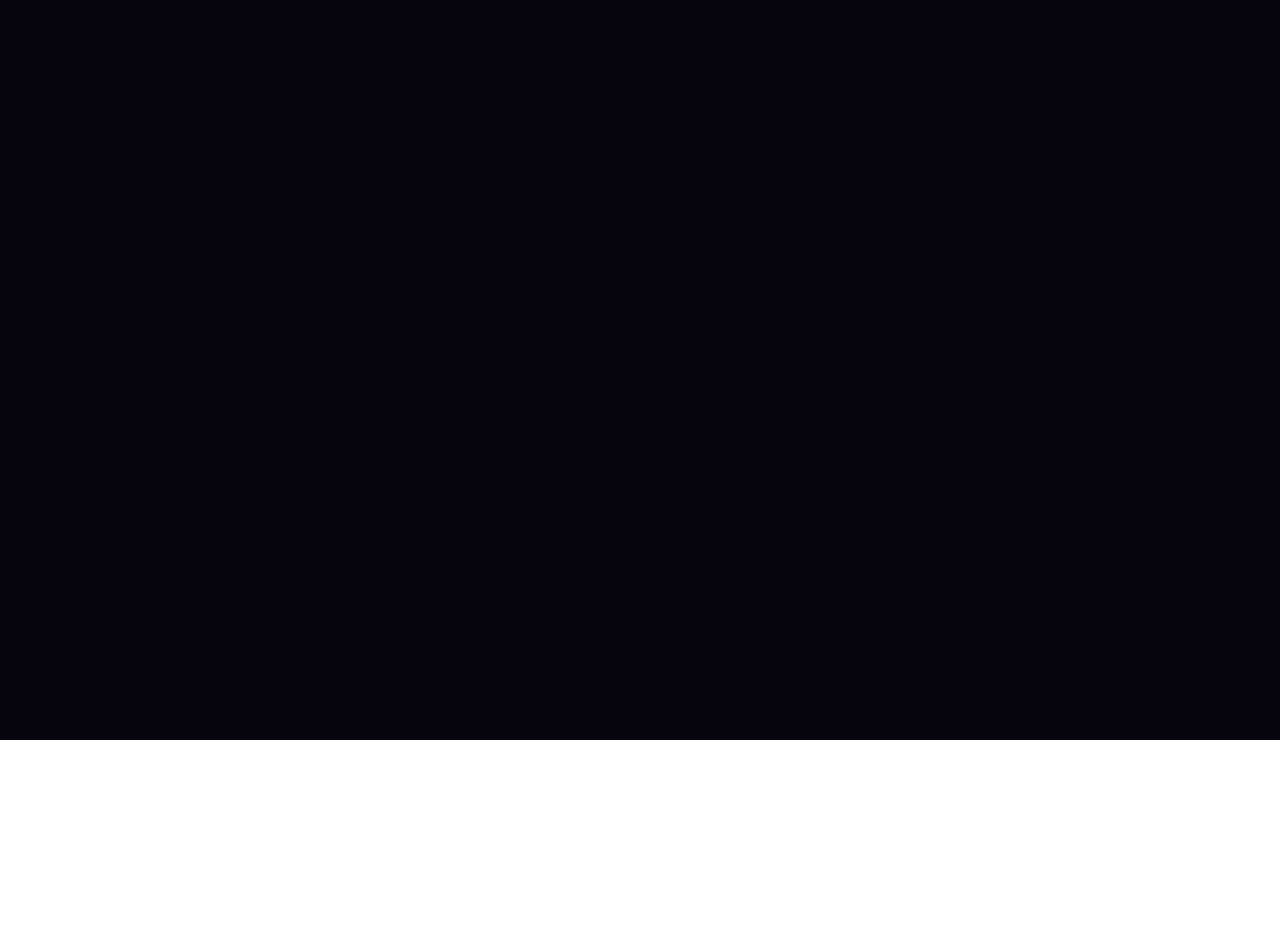
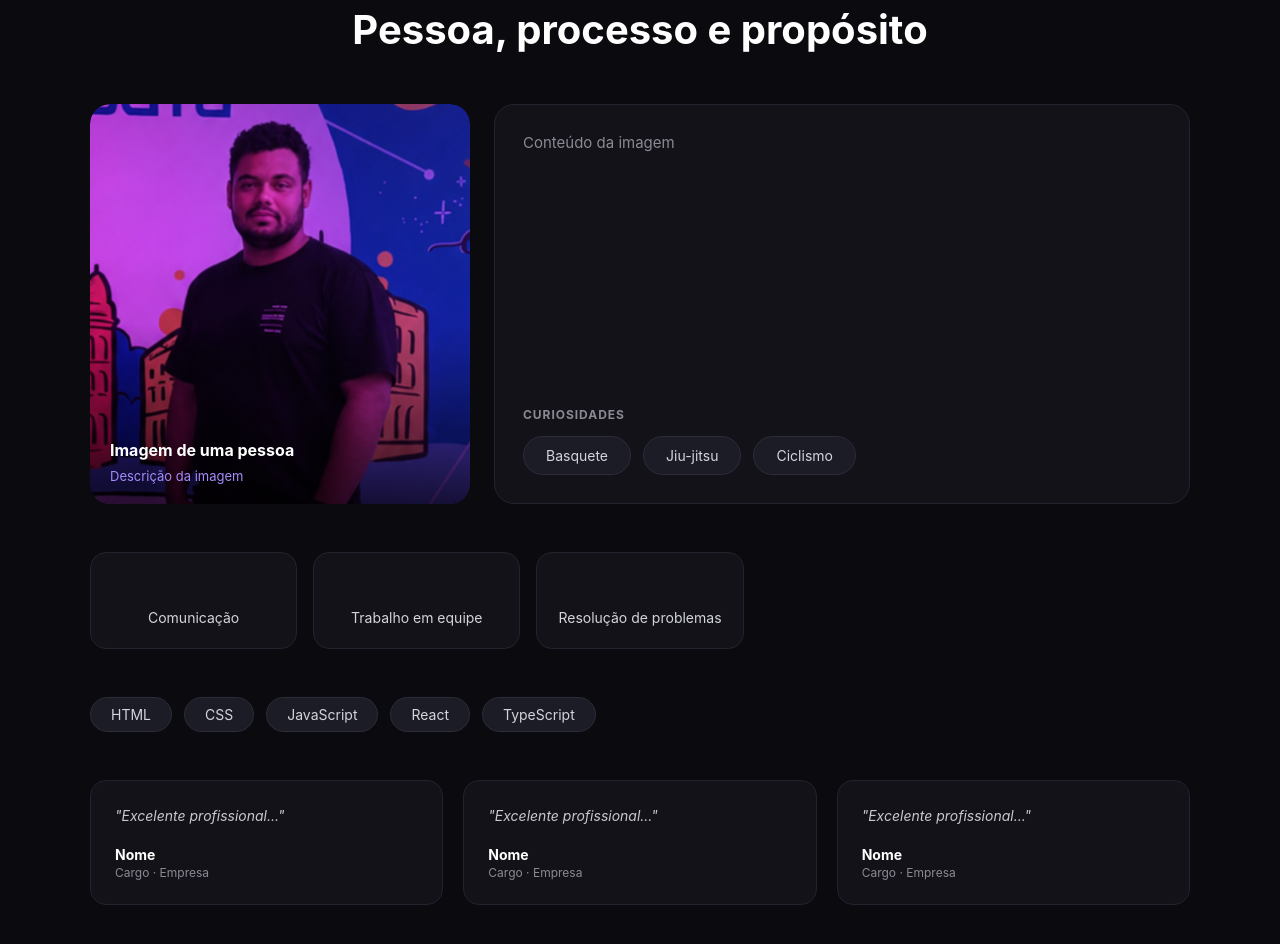
Before and after one commit to EdbertoSantos/Edberto-Santos-Portifolio, a React (Vite) app: page / in a window 1280 px wide. Shown: the part 860-1804 px from the top of the page. Before the commit the page ends 1600 px from the top, so only its background shows below. Built offline with nearby package versions, Linux system fonts and the light colour scheme.

Commit message:
feat: estrutura e estilização da seção home

```diff
--- a/src/section/Sobre/Sobre.css
+++ b/src/section/Sobre/Sobre.css
@@ -1,10 +1,318 @@
+/* ==========================================================================
+   Sobre.css
+   Baseado no design: "Pessoa, processo e propósito"
+   ========================================================================== */
+
 .sobre {
-  height: 100vh;
-  width: 100vw;
+  width: 100%;
+  background-color: #0a0a0f;
+  color: #ffffff;
+  padding: clamp(2rem, 6vw, 4rem) clamp(1rem, 5vw, 1.5rem);
+  font-family: 'Inter', 'Poppins', system-ui, -apple-system, sans-serif;
+}
+
+.sobre__content {
+  max-width: 68.75rem; /* 1100px */
+  margin: 0 auto;
   display: flex;
+  flex-direction: column;
+  gap: clamp(1.5rem, 5vw, 3rem);
+}
+
+/* ---------- Título ---------- */
+
+.sobre__title {
+  text-align: center;
+  font-size: clamp(1.5rem, 5vw, 2.5rem);
+  font-weight: 700;
+  line-height: 1.3;
+  margin: 0;
+}
+
+@media (max-width: 37.5em) {
+  .sobre__title {
+    text-align: left;
+  }
+}
+
+.sobre__title .highlight,
+.sobre__title span {
+  background: linear-gradient(90deg, #a78bfa, #7c3aed);
+  -webkit-background-clip: text;
+  background-clip: text;
+  color: transparent;
+}
+
+/* ---------- Bloco imagem + texto ---------- */
+
+.sobre__img_content {
+  display: grid;
+  grid-template-columns: minmax(0, 23.75rem) minmax(0, 1fr);
+  gap: clamp(1rem, 3vw, 1.5rem);
+  align-items: stretch;
+}
+
+@media (max-width: 56.25em) {
+  .sobre__img_content {
+    grid-template-columns: 1fr;
+  }
+}
+
+/* Container da foto */
+.sobre__img_content > div:first-child {
+  position: relative;
+  border-radius: 1.25rem;
+  overflow: hidden;
+  min-height: clamp(15rem, 45vw, 25rem);
+}
+
+.sobre__img {
+  width: 100%;
+  height: 100%;
+  min-height: clamp(15rem, 45vw, 25rem);
+  object-fit: cover;
+  display: block;
+  border-radius: 1.25rem;
+}
+
+/* Nome e localização sobrepostos na imagem (os dois <p> após a img) */
+.sobre__img_content > div:first-child p {
+  position: absolute;
+  left: 1.25rem;
+  right: 1.25rem;
+  margin: 0;
+  font-size: 0.875rem;
+  z-index: 2;
+}
+
+.sobre__img_content > div:first-child p:nth-of-type(1) {
+  bottom: 2.75rem;
+  font-weight: 700;
+  font-size: 1rem;
+  color: #ffffff;
+}
+
+.sobre__img_content > div:first-child p:nth-of-type(2) {
+  bottom: 1.25rem;
+  color: #a78bfa;
+  font-size: 0.8125rem;
+}
+
+/* leve degradê para o texto ficar legível sobre a foto */
+.sobre__img_content > div:first-child::after {
+  content: '';
+  position: absolute;
+  inset: 0;
+  background: linear-gradient(to top, rgba(0, 0, 0, 0.75) 0%, rgba(0, 0, 0, 0) 45%);
+  pointer-events: none;
+  z-index: 1;
+}
+
+/* Card de descrição + curiosidades */
+.sobre__text_content {
+  background-color: #121218;
+  border: 1px solid #232330;
+  border-radius: 1.25rem;
+  padding: clamp(1.25rem, 4vw, 1.75rem);
+  display: flex;
+  flex-direction: column;
+  justify-content: space-between;
+  gap: 1.5rem;
+}
+
+.sobre__text_content > p:first-child {
+  color: #8a8a95;
+  font-size: 0.9375rem;
+  margin: 0;
+}
+
+.sobre__text {
+  display: flex;
+  flex-direction: column;
+  gap: 0.875rem;
+}
+
+.sobre__text > p {
+  margin: 0;
+  font-size: 0.75rem;
+  font-weight: 700;
+  letter-spacing: 0.08em;
+  text-transform: uppercase;
+  color: #8a8a95;
+}
+
+.sobre__text ul {
+  list-style: none;
+  display: flex;
+  flex-wrap: wrap;
+  gap: 0.75rem;
+  margin: 0;
+  padding: 0;
+}
+
+.sobre__text li {
+  background-color: #1c1c26;
+  border: 1px solid #2c2c3a;
+  border-radius: 999px;
+  padding: 0.625rem 1.375rem;
+  font-size: 0.875rem;
+  color: #d4d4dc;
+}
+
+/* ---------- Soft Skills ---------- */
+
+.sobre__SoftSkills > ul {
+  list-style: none;
+  display: grid;
+  grid-template-columns: repeat(5, 1fr);
+  gap: 1rem;
+  margin: 0;
+  padding: 0;
+}
+
+@media (max-width: 56.25em) {
+  .sobre__SoftSkills > ul {
+    grid-template-columns: repeat(2, 1fr);
+  }
+}
+
+@media (max-width: 37.5em) {
+  .sobre__SoftSkills > ul {
+    grid-template-columns: 1fr;
+    gap: 0.75rem;
+  }
+}
+
+.sobre__SoftSkills li {
+  background-color: #121218;
+  border: 1px solid #232330;
+  border-radius: 1rem;
+  padding: clamp(0.875rem, 3vw, 1.375rem) 0.75rem;
+  text-align: center;
+  font-size: 0.875rem;
+  color: #d4d4dc;
+  display: flex;
+  flex-direction: column;
   align-items: center;
-  justify-content: space-around;
-  text-align: center;
-  background-color: #07060F;
-  position: absolute;
+  gap: 0.625rem;
 }
+
+@media (max-width: 37.5em) {
+  .sobre__SoftSkills li {
+    flex-direction: row;
+    justify-content: flex-start;
+    text-align: left;
+    padding: 0.875rem 1rem;
+  }
+}
+
+/* espaço reservado para um ícone antes do texto (adicione um <span> ou <svg> no li) */
+.sobre__SoftSkills li::before {
+  content: '';
+  width: 1.5rem;
+  height: 1.5rem;
+  border-radius: 50%;
+  flex-shrink: 0;
+}
+
+/* título "SOFT SKILLS" — se adicionar um <h2>/<p> antes da <ul>, estilize assim: */
+.sobre__SoftSkills > p,
+.sobre__SoftSkills > h2 {
+  font-size: 0.75rem;
+  font-weight: 700;
+  letter-spacing: 0.08em;
+  text-transform: uppercase;
+  color: #8a8a95;
+  margin: 0 0 1rem;
+}
+
+/* ---------- Hard Skills (não está no design, estilo consistente) ---------- */
+
+.sobre__HardSkills > ul {
+  list-style: none;
+  display: flex;
+  flex-wrap: wrap;
+  gap: 0.75rem;
+  margin: 0;
+  padding: 0;
+}
+
+.sobre__HardSkills li {
+  background-color: #1c1c26;
+  border: 1px solid #2c2c3a;
+  border-radius: 999px;
+  padding: 0.5rem 1.25rem;
+  font-size: 0.875rem;
+  color: #d4d4dc;
+}
+
+/* ---------- Recomendações ---------- */
+
+.sobre__recomendation > p,
+.sobre__recomendation > h2 {
+  font-size: 0.75rem;
+  font-weight: 700;
+  letter-spacing: 0.08em;
+  text-transform: uppercase;
+  color: #8a8a95;
+  margin: 0 0 1rem;
+}
+
+.sobre__recomendation > ul {
+  list-style: none;
+  display: grid;
+  grid-template-columns: repeat(3, 1fr);
+  gap: 1.25rem;
+  margin: 0;
+  padding: 0;
+}
+
+@media (max-width: 56.25em) {
+  .sobre__recomendation > ul {
+    grid-template-columns: 1fr;
+  }
+}
+
+.sobre__recomendation li {
+  background-color: #121218;
+  border: 1px solid #232330;
+  border-radius: 1rem;
+  padding: clamp(1rem, 4vw, 1.5rem);
+  font-size: 0.875rem;
+  color: #d4d4dc;
+  display: flex;
+  flex-direction: column;
+  gap: 1.25rem;
+}
+
+/* Para reproduzir "texto da citação" + "Nome" + "Cargo · Empresa" dentro do
+   card, estruture cada <li> assim no JSX:
+
+   <li>
+     <p className="sobre__recomendation-quote">"Excelente profissional..."</p>
+     <div>
+       <strong className="sobre__recomendation-name">Nome</strong>
+       <span className="sobre__recomendation-role">Cargo · Empresa</span>
+     </div>
+   </li>
+*/
+
+.sobre__recomendation-quote {
+  margin: 0;
+  font-style: italic;
+  color: #c8c8d2;
+  line-height: 1.5;
+}
+
+.sobre__recomendation-name {
+  display: block;
+  font-size: 0.875rem;
+  color: #ffffff;
+}
+
+.sobre__recomendation-role {
+  display: block;
+  font-size: 0.75rem;
+  color: #8a8a95;
+  margin-top: 0.125rem;
+}
--- a/src/section/Sobre/Sobre.tsx
+++ b/src/section/Sobre/Sobre.tsx
@@ -5,7 +5,70 @@ function Sobre() {
     <section className="sobre">
 
       <div className="sobre__content">
-
+        <h1 className="sobre__title">Pessoa, processo e propósito</h1>
+        <div className="sobre__img_content">
+          <div>
+            <img
+              src="/Edberto-Santos-Portifolio/jose.edberto.png"
+              alt="José Edberto"
+              className="sobre__img"
+            />
+            <p>Imagem de uma pessoa</p>
+            <p>Descrição da imagem</p>
+          </div>
+          <div className="sobre__text_content">
+            <p>Conteúdo da imagem</p>
+            <div className="sobre__text">
+              <p>Curiosidades</p>
+              <ul>
+                <li>Basquete</li>
+                <li>Jiu-jitsu</li>
+                <li>Ciclismo</li>
+              </ul>
+            </div>
+          </div>
+        </div>
+        <div className="sobre__SoftSkills">
+          <ul>
+            <li>Comunicação</li>
+            <li>Trabalho em equipe</li>
+            <li>Resolução de problemas</li>
+          </ul>
+        </div>
+        <div className="sobre__HardSkills">
+          <ul>
+            <li>HTML</li>
+            <li>CSS</li>
+            <li>JavaScript</li>
+            <li>React</li>
+            <li>TypeScript</li>
+          </ul>
+        </div>
+        <div className="sobre__recomendation">
+          <ul>
+            <li>
+              <p className="sobre__recomendation-quote">"Excelente profissional..."</p>
+              <div>
+                <strong className="sobre__recomendation-name">Nome</strong>
+                <span className="sobre__recomendation-role">Cargo · Empresa</span>
+              </div>
+            </li>
+            <li>
+              <p className="sobre__recomendation-quote">"Excelente profissional..."</p>
+              <div>
+                <strong className="sobre__recomendation-name">Nome</strong>
+                <span className="sobre__recomendation-role">Cargo · Empresa</span>
+              </div>
+            </li>
+            <li>
+              <p className="sobre__recomendation-quote">"Excelente profissional..."</p>
+              <div>
+                <strong className="sobre__recomendation-name">Nome</strong>
+                <span className="sobre__recomendation-role">Cargo · Empresa</span>
+              </div>
+            </li>
+          </ul>
+        </div>
       </div>
 
     </section>
```
Also changed, not shown: public/jose.edberto.png (added).
